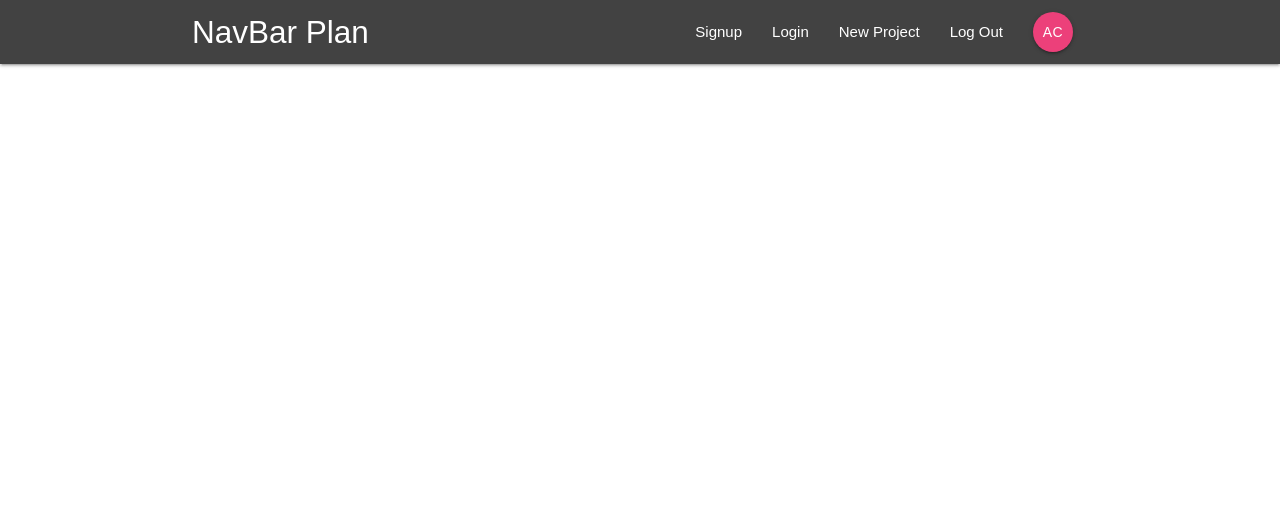
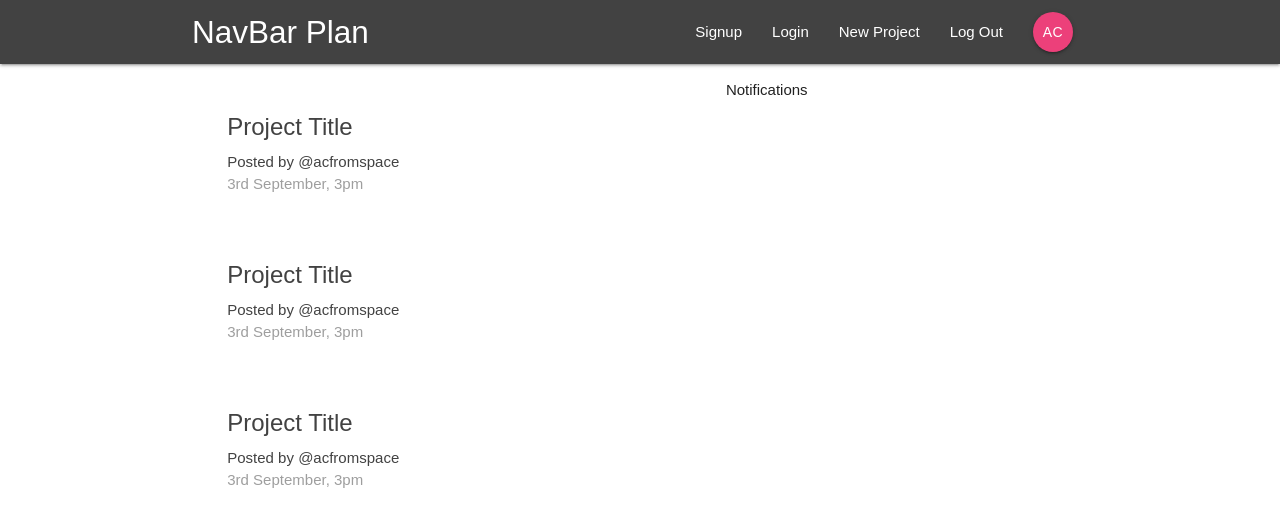
Before and after one commit to acfromspace/reactreduxfirebaseapp, a React (Create React App) app in the folder app/: page / in a window 1280 px wide. Shown: the top 526 px of the page. Built offline with nearby package versions, Linux system fonts and the light colour scheme.

Commit message:
[+] Dashboard component

```diff
--- a/app/src/App.js
+++ b/app/src/App.js
@@ -1,6 +1,7 @@
 import React, { Component } from "react";
-import { BrowserRouter } from "react-router-dom";
+import { BrowserRouter, Switch, Route } from "react-router-dom";
 import Navbar from "./components/layout/Navbar";
+import Dashboard from "./components/dashboard/Dashboard";
 
 class App extends Component {
   render() {
@@ -8,6 +9,9 @@
       <BrowserRouter>
         <div className="App">
           <Navbar />
+          <Switch>
+            <Route path="/" component={Dashboard} />
+          </Switch>
         </div>
       </BrowserRouter>
     );
--- a/app/src/components/dashboard/Dashboard.js
+++ b/app/src/components/dashboard/Dashboard.js
@@ -0,0 +1,22 @@
+import React, { Component } from "react";
+import Notifications from "./Notifications";
+import ProjectList from "../projects/ProjectList";
+
+class Dashboard extends Component {
+  render() {
+    return (
+      <div className="dashboard container">
+        <div className="row">
+          <div className="col s12 m6">
+            <ProjectList />
+          </div>
+          <div className="col s12 m5 offset-m1">
+            <Notifications />
+          </div>
+        </div>
+      </div>
+    );
+  }
+}
+
+export default Dashboard;
--- a/app/src/components/dashboard/Notifications.js
+++ b/app/src/components/dashboard/Notifications.js
@@ -0,0 +1,11 @@
+import React from "react";
+
+const Notifications = () => {
+  return (
+    <div>
+      <p>Notifications</p>
+    </div>
+  );
+};
+
+export default Notifications;
--- a/app/src/components/projects/ProjectList.js
+++ b/app/src/components/projects/ProjectList.js
@@ -0,0 +1,33 @@
+import React from "react";
+
+const ProjectList = () => {
+  return (
+    <div className="project-list section">
+      <div className="card z-depth-0 project-summary">
+        <div className="card-content grey-text text-darken-3">
+          <span className="card-title">Project Title</span>
+          <p>Posted by @acfromspace</p>
+          <p className="grey-text">3rd September, 3pm</p>
+        </div>
+      </div>
+
+      <div className="card z-depth-0 project-summary">
+        <div className="card-content grey-text text-darken-3">
+          <span className="card-title">Project Title</span>
+          <p>Posted by @acfromspace</p>
+          <p className="grey-text">3rd September, 3pm</p>
+        </div>
+      </div>
+
+      <div className="card z-depth-0 project-summary">
+        <div className="card-content grey-text text-darken-3">
+          <span className="card-title">Project Title</span>
+          <p>Posted by @acfromspace</p>
+          <p className="grey-text">3rd September, 3pm</p>
+        </div>
+      </div>
+    </div>
+  );
+};
+
+export default ProjectList;
```
